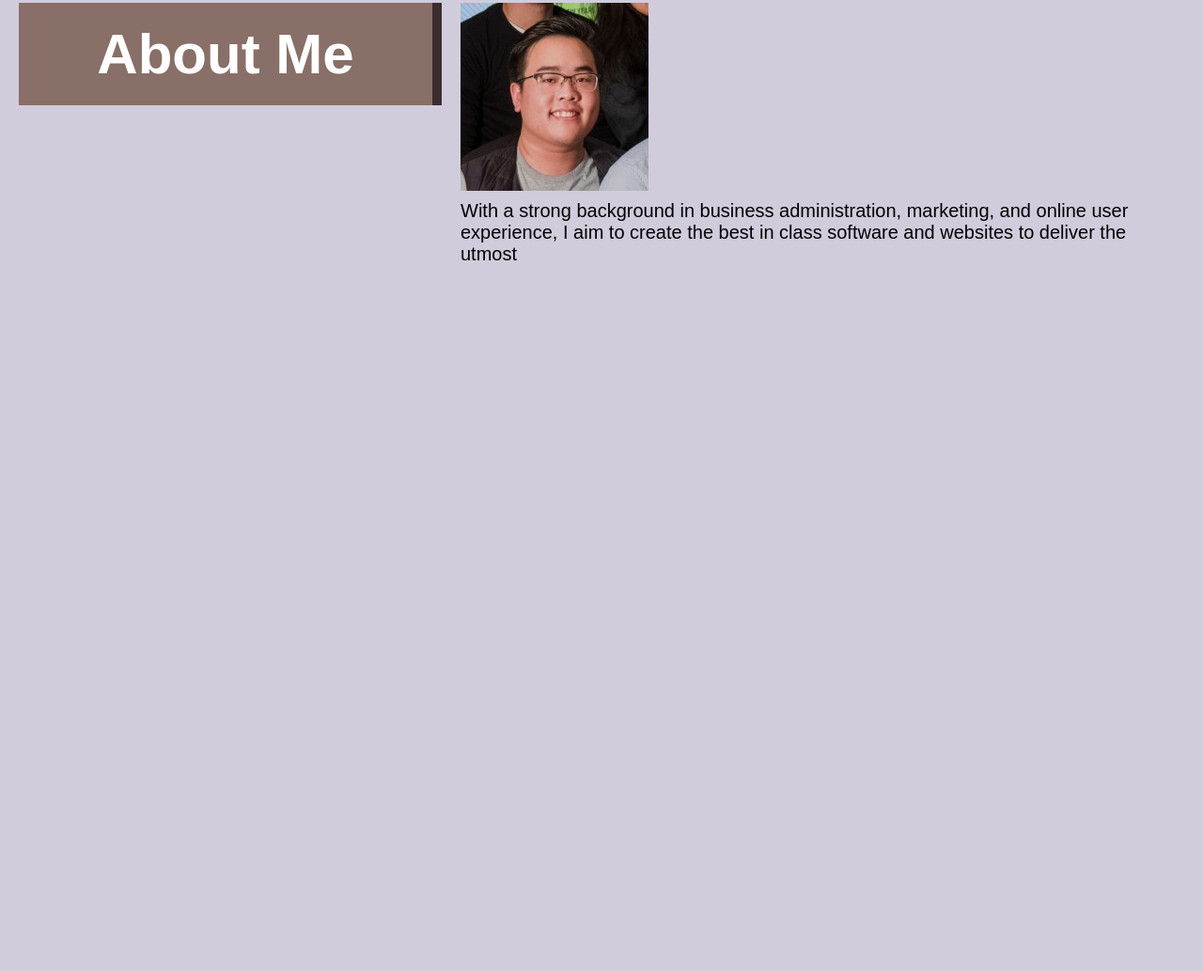
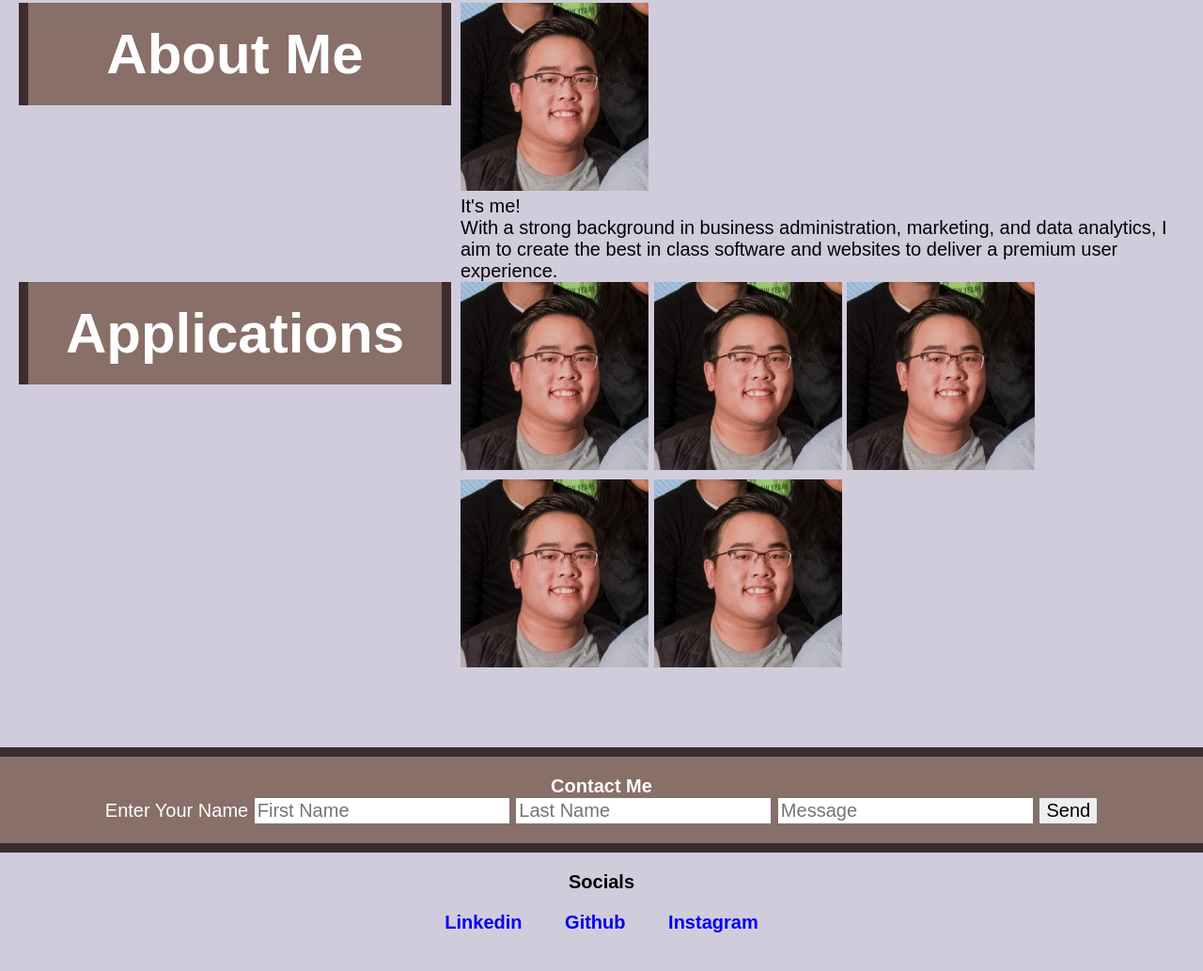
Before and after one commit to daevidvo/personal_portfolio, a plain HTML site: page index.html in a window 1280 px wide. Shown: the part 107-1140 px from the top of the page at 94% size. Before the commit the page ends 800 px from the top, so only its background shows below. Drawn offline with Linux system fonts and the light colour scheme.

Commit message:
added contact me section and footer section

```diff
--- a/assets/css/style.css
+++ b/assets/css/style.css
@@ -1,7 +1,13 @@
+:root {
+    --navbartextcolor: #fff;
+    --bordercolor: 10px solid #3D2C2E;
+}
+
 * {
     font-family: Arial, Helvetica, sans-serif;
     font-size: 20px;
     margin: 0px;
+    text-decoration: none;
 }
 
 body {
@@ -12,7 +18,7 @@ body {
 header {
     background-color: #424C55;
     padding: 20px;
-    color: white;
+    color: var(--navbartextcolor);
     position: fixed;
     width: 100%;
 }
@@ -29,7 +35,7 @@ nav {
     padding-right: 30px;
 }
 
-nav ul {
+nav ul, .content ul {
     list-style: none;
     /* hides the bullet points that regularly show up with ul li content */
 }
@@ -41,8 +47,7 @@ nav ul li {
 }
 
 nav a {
-    text-decoration: none;
-    color: white;
+    color: var(--navbartextcolor);
     font-size: 150%;
     font-weight: bolder;
 }
@@ -56,10 +61,12 @@ main {
     background-color: #886F68;
     color: white;
     padding: 20px;
-    border-right: 10px solid #3D2C2E;
+    border-right: var(--bordercolor);
+    border-left: var(--bordercolor);
     width: 400px;
     text-align: center;
     float: left;
+    /* margin-top: 10px; */
 }
     /* aside section will take up  25% of the screen width*/
 
@@ -73,3 +80,27 @@ main {
     font-size: 220%;
 
 }
+
+.content li {
+    display: flex;
+    justify-content: flex-start;
+}
+
+.contactme {
+    text-align: center;
+    color: white;
+    border-top: var(--bordercolor);
+    padding: 20px;
+    background-color: #886F68;
+}
+
+footer {
+    border-top: var(--bordercolor);
+    padding: 20px;
+    text-align: center;
+}
+
+footer a {
+    display: inline-block;
+    padding: 20px;
+}
--- a/index.html
+++ b/index.html
@@ -13,9 +13,9 @@
         <h1>David Vo</h1>
         <nav>
             <ul>
-                <li><a href="github.com/davidvo">Github</a> </li>
-                <li><a href="Linkedin">Linkedin</a> </li>
-                <li><a href="#contact">Contact</a> </li>
+                <li><a href="https://github.com/davidvo">Github</a> </li>
+                <li><a href="https://www.linkedin.com/in/daevidvo">Linkedin</a> </li>
+                <li><a href="#contactme">Contact</a> </li>
             </ul>
         </nav>
     </header>
@@ -26,9 +26,59 @@
         </aside>
 
         <section class="content">
-            <img src="./assets/images/linkedinphoto.jpg" alt="portrait photo"/>
-            <p>With a strong background in business administration, marketing, and online user experience, I aim to create the best in class software and websites to deliver the utmost  </p>
+            <figure>
+                <img src="./assets/images/linkedinphoto.jpg" alt="portrait photo">
+                <figcaption>It's me!</figcaption>
+            </figure>
+            <p>With a strong background in business administration, marketing, and data analytics, I aim to create the best in class software and websites to deliver a premium user experience.</p>
+        </section>
+
+        <aside class="sidecontent">
+            <h2>Applications</h2>
+        </aside>
+
+        <section class="content">
+            <a href="www.github.com/daevidvo">
+                <img src="./assets/images/linkedinphoto.jpg"/>
+            </a>
+
+            <a href="www.github.com/daevidvo">
+                <img src="./assets/images/linkedinphoto.jpg"/>
+            </a>
+
+            <a href="www.github.com/daevidvo">
+                <img src="./assets/images/linkedinphoto.jpg"/>
+            </a>
+
+            <a href="www.github.com/daevidvo">
+                <img src="./assets/images/linkedinphoto.jpg"/>
+            </a>
+
+            <a href="www.github.com/daevidvo">
+                <img src="./assets/images/linkedinphoto.jpg"/>
+            </a>
         </section>
     </main>
+
+    <section class="contactme" id="contactme">
+        <h2>Contact Me</h2>
+
+        <form>
+            <label>Enter Your Name</label>
+            <input type="text" placeholder="First Name"/>
+            <input type="text" placeholder="Last Name"/>
+            <input type="text" placeholder="Message"/>
+            <input type="submit" value="Send"/>
+        </form>
+    </section>
+
+    <footer>
+        <h2>Socials</h2>
+
+        <a href="https://www.linkedin.com/in/daevidvo"><h3>Linkedin</h3></a>
+        <a href="https://www.github.com/daevidvo"><h3>Github</h3></a>
+        <a href="https://www.instagram.com/daevidvo"><h3>Instagram</h3></a>
+    </footer>
+
 </body>
 </html>
```
